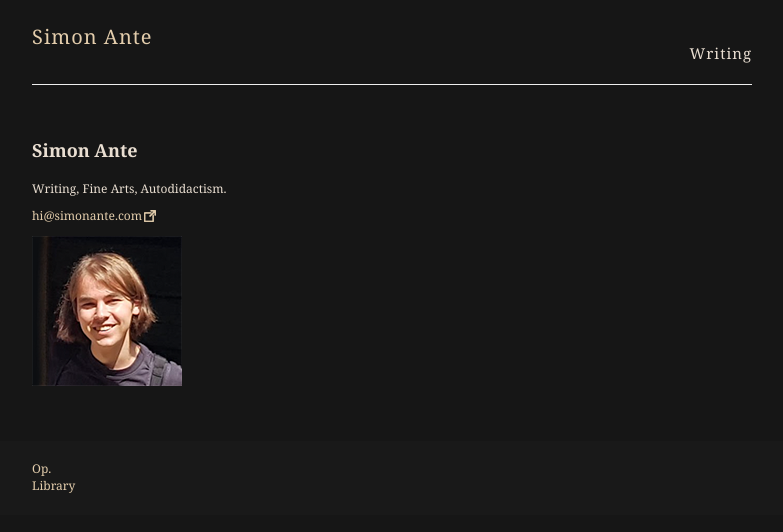
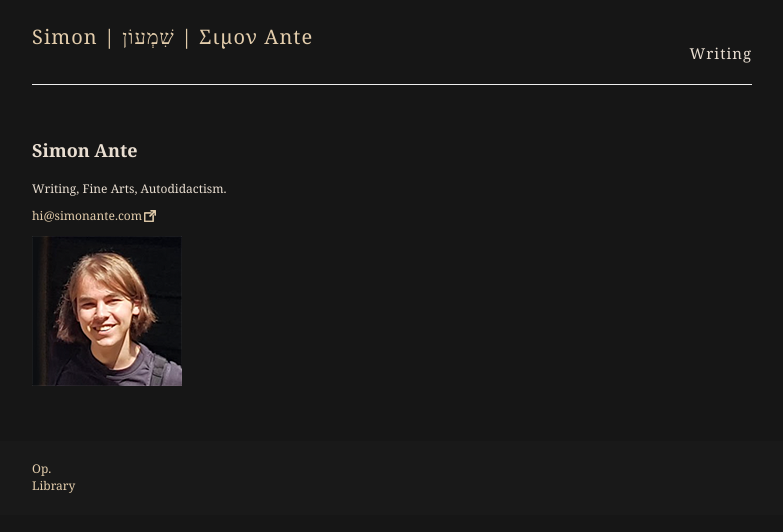
Before and after one commit to simonante/shimonem, a Jekyll site: the page built from index.md, in a window 1280 px wide. Shown: the top 532 px of the page, without its empty margins (248-1031 px from the left). Built offline with Jekyll 4.4.1, drawn with Linux system fonts in a browser that asks for light colours.

Commit message:
Update _config.yml

```diff
--- a/_config.yml
+++ b/_config.yml
@@ -3,7 +3,7 @@
 #
 
 # Name of your site (displayed in the header)
-name: Simon Ante
+name: Simon | שִׁמְעוֹן | Σιμον Ante
 
 # Short bio or description (displayed in the header)
 description:
```
